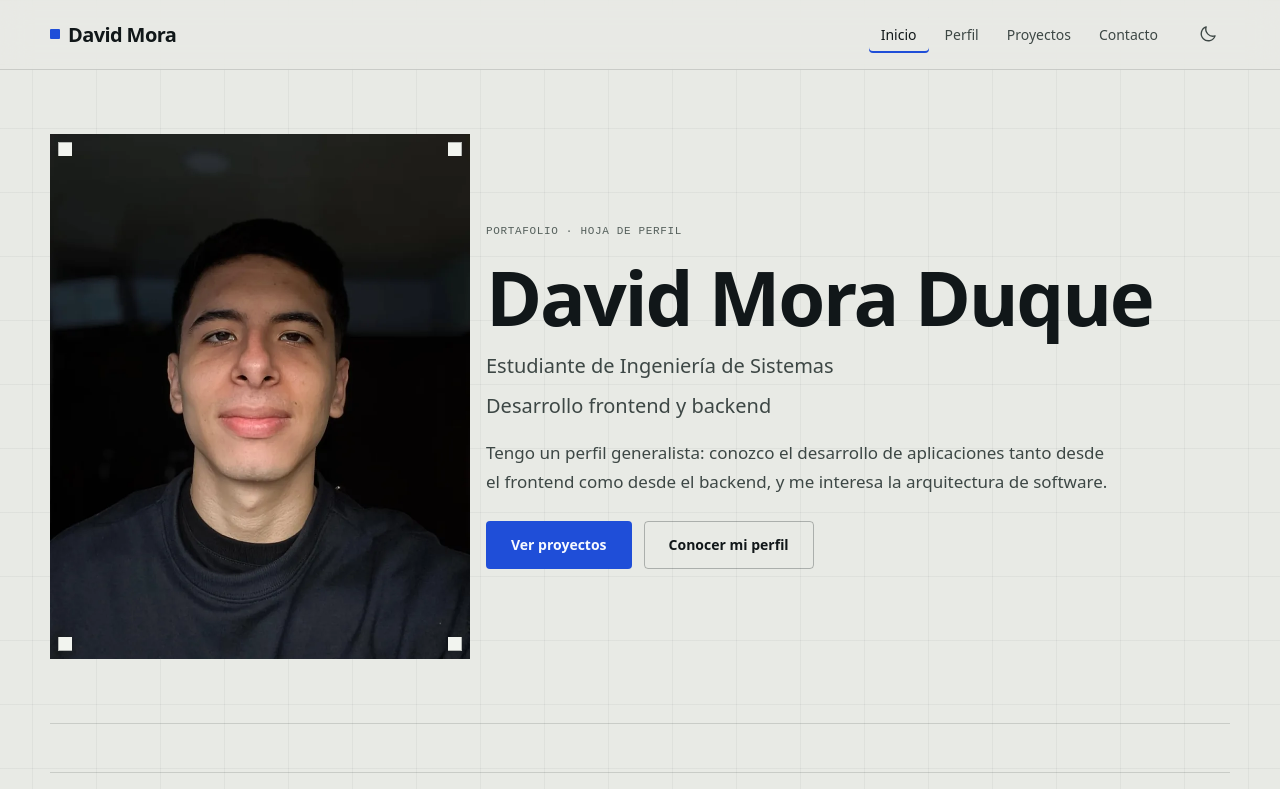
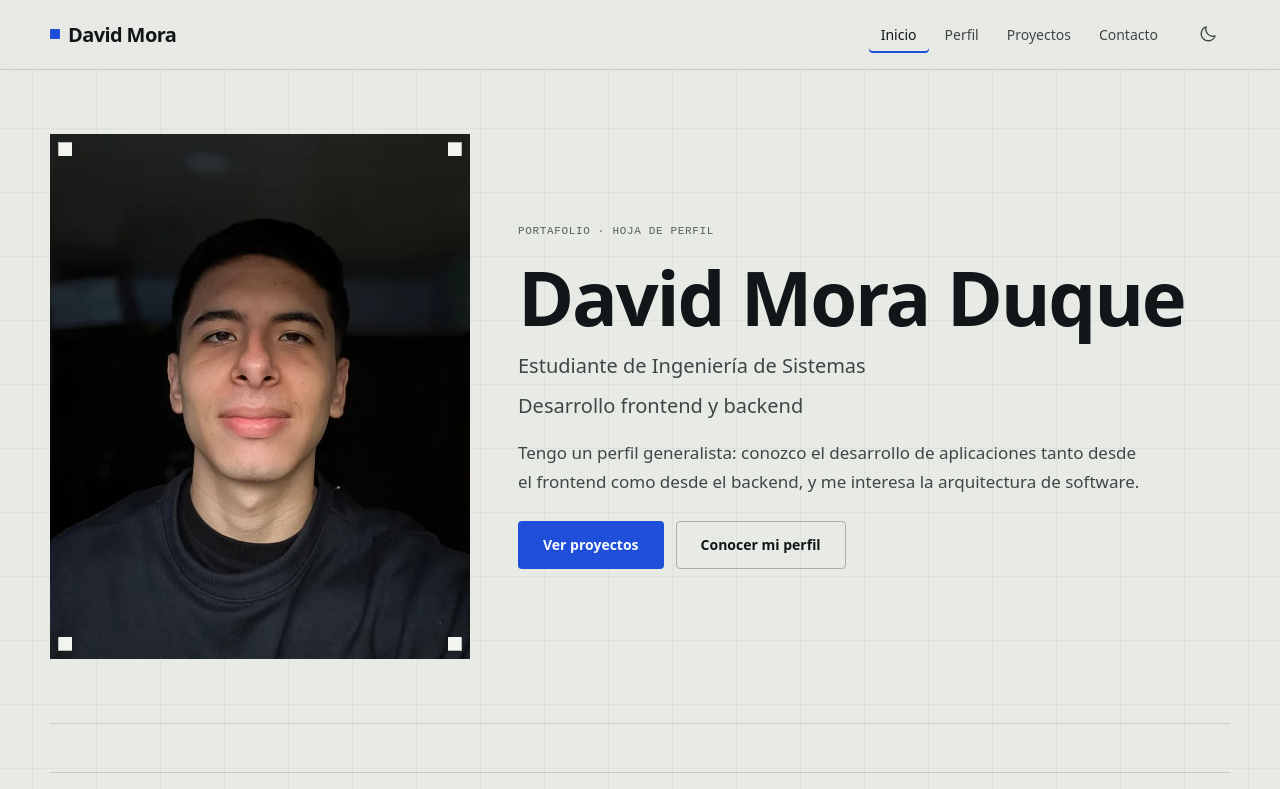
Before and after one commit to INGDavidMora2005/proyecto-portafolio, an Angular app: page / in a window 1280 px wide. Shown: the top 789 px of the page. Built offline with nearby package versions, Linux system fonts and the light colour scheme; a web font is replaced by a local one.

Commit message:
refactor(inicio): ampliar el gap entre foto y texto del hero

```diff
--- a/src/app/features/inicio/inicio.scss
+++ b/src/app/features/inicio/inicio.scss
@@ -152,7 +152,7 @@
 @media (min-width: 900px) {
   .hero {
     grid-template-columns: auto minmax(0, 1fr);
-    gap: var(--space-4);
+    gap: var(--space-7);
     align-items: center;
   }
 
```
